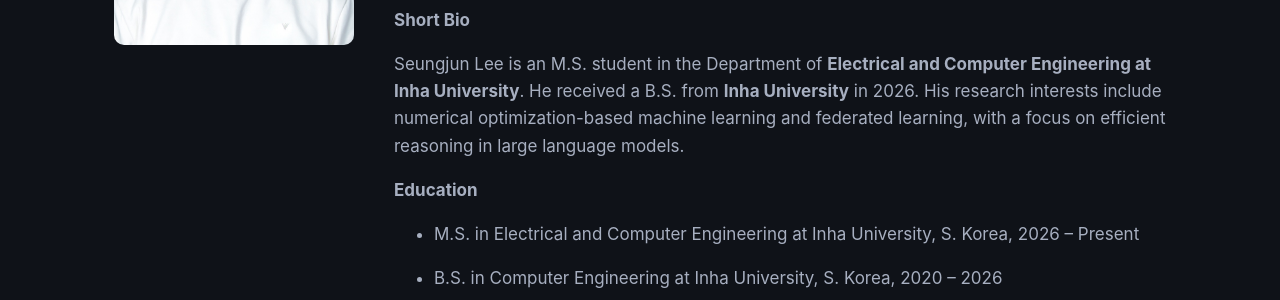
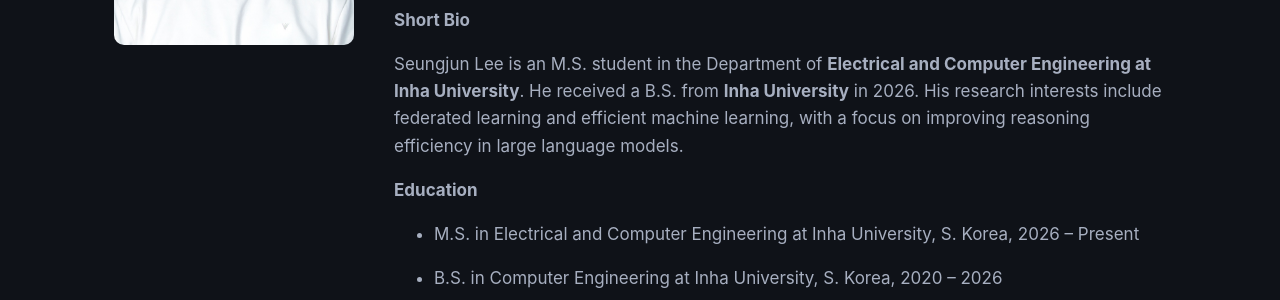
Before and after one commit to LMLS-Lab/lmls-lab.github.io, a Jekyll site: the page built from _people/seungjun-lee.md, in a window 1280 px wide and 1091 px high. Shown: the part 304-604 px from the top of the window. Built offline with Jekyll 4.4.1, drawn with Linux system fonts in a browser that asks for light colours.

Commit message:
Updated Bio.

```diff
--- a/_people/seungjun-lee.md
+++ b/_people/seungjun-lee.md
@@ -14,7 +14,7 @@ photo: "/assets/images/seungjun-lee.jpg"                              # TODO: e.
 
 Seungjun Lee is an M.S. student in the Department of **Electrical and Computer Engineering at Inha University**.
 He received a B.S. from **Inha University** in 2026.
-His research interests include numerical optimization-based machine learning and federated learning, with a focus on efficient reasoning in large language models.
+His research interests include federated learning and efficient machine learning, with a focus on improving reasoning efficiency in large language models.
 
 **Education**
 
```
